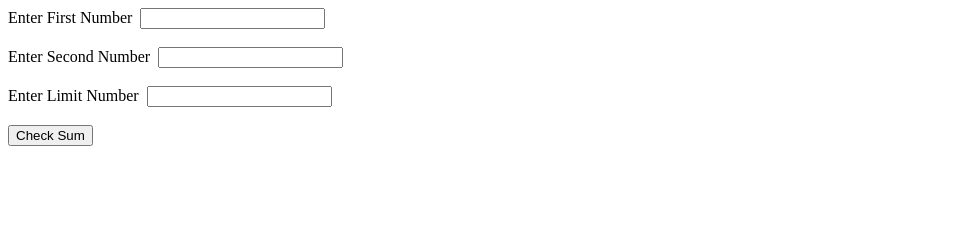
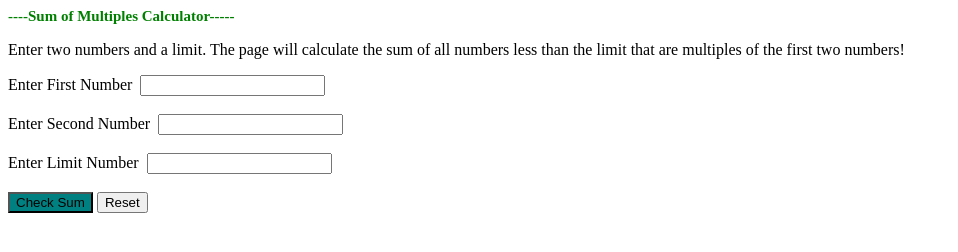
Before and after one commit to MohammeddJaveed/college_development, a plain HTML site: page index.html in a window 1280 px wide. Shown: the whole page, without its empty margins (0-958 px from the left). Drawn offline with Linux system fonts and the light colour scheme.

Commit message:
Dom elemets added

```diff
--- a/euler.js
+++ b/euler.js
@@ -12,10 +12,32 @@ function sum(a,b,n)
 
 function GetValues()
 {
-   document.getElementById("Intro").innerHTML = "This is a page to calculate the sum of multiples of certain range"
+
     num1 = document.getElementById("num1").value;
     num2 = document.getElementById("num2").value;
     limit = document.getElementById("limit").value;
     sum(num1,num2,limit);
 
 }
+function resetValues()
+{
+    document.getElementById("num1")="";
+    document.getElementById("num2")="";
+    document.getElementById("limit")="";
+
+}
+function applyStyles(){
+    const mainHead = document.getElementById("mainHead");
+    mainHead.style.color="#008000"
+    mainHead.style.alignContent ="center"
+    mainHead.style.fontSize="15px"
+
+    const checkSum = document.getElementById("checkSum");
+    checkSum.style.backgroundColor = "#008080"
+     checkSum.style.fontFamily ="Arial, sans-serif"
+
+    const clear = document.getElementById("clear");
+    clear.style.backgroundColor = "#008080"
+    clear.style.fontFamily ="Arial, sans-serif"
+
+}
--- a/index.html
+++ b/index.html
@@ -4,14 +4,20 @@
         <script src="euler.js"></script>
 
     </head>
-    <p id ="Intro"></p>
-    <body>
+
+    <body onload="applyStyles()">
+        <h1 id="mainHead">----Sum of Multiples Calculator-----</h1>
+    <p id ="Intro">Enter two numbers and a limit. The page will calculate the sum of all numbers less than the limit that are multiples of the first two numbers!</p>
         <label for="num1">Enter First Number</label>&nbsp;
         <input type="number" id="num1" for="num1"><br><br>
+
         <label for="num2">Enter Second Number</label>&nbsp;
         <input type="number" id="num2" for="num2"><br><br>
+
         <label for="limit">Enter Limit Number</label>&nbsp;
         <input type="number" id="limit" for="limit"><br><br>
-        <button onclick="GetValues()">Check Sum</button>
+
+        <button id='checkSum'onclick="GetValues()">Check Sum</button>
+        <button id="'clear" onclick="clearValues()">Reset</button>
     </body>
 </html>
```
